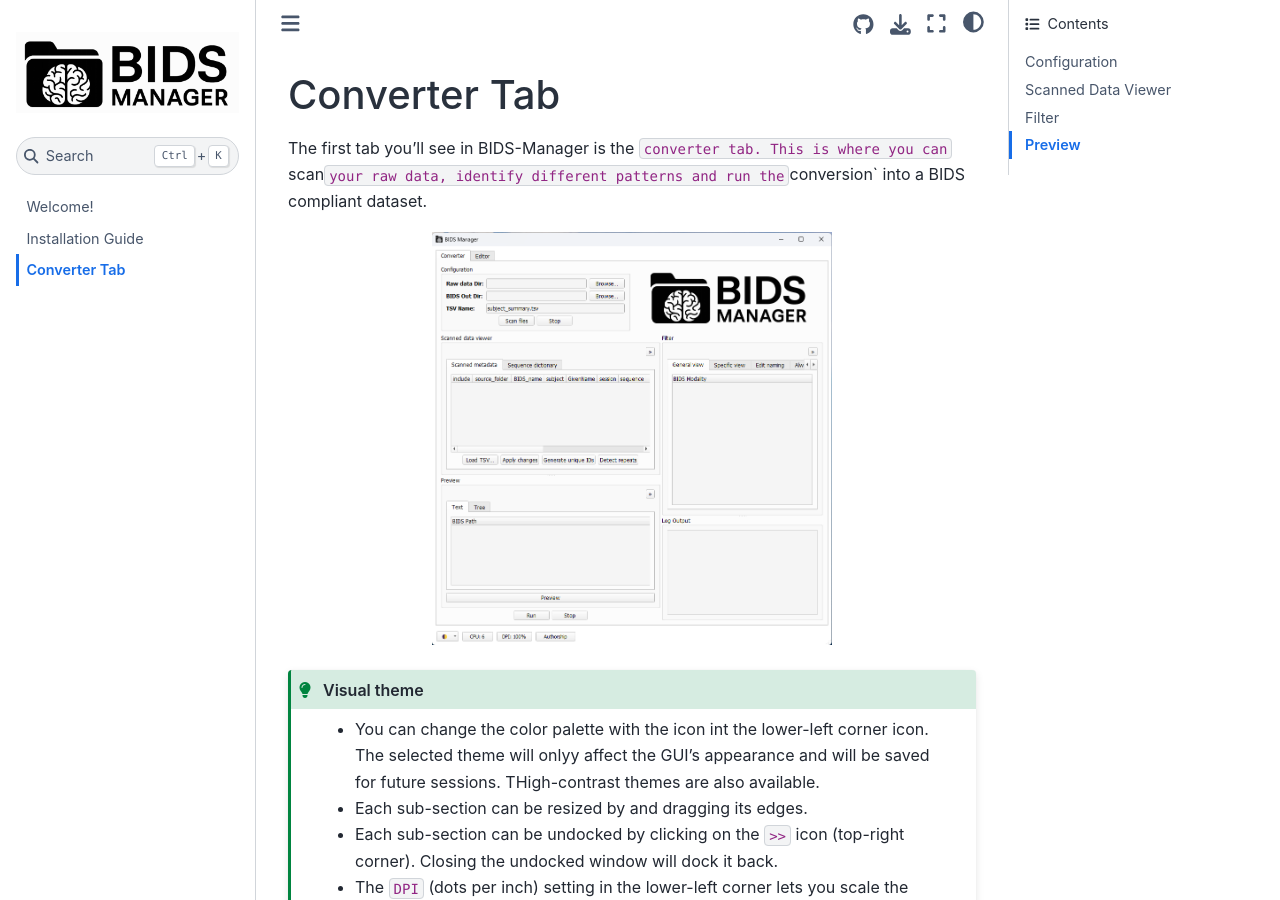
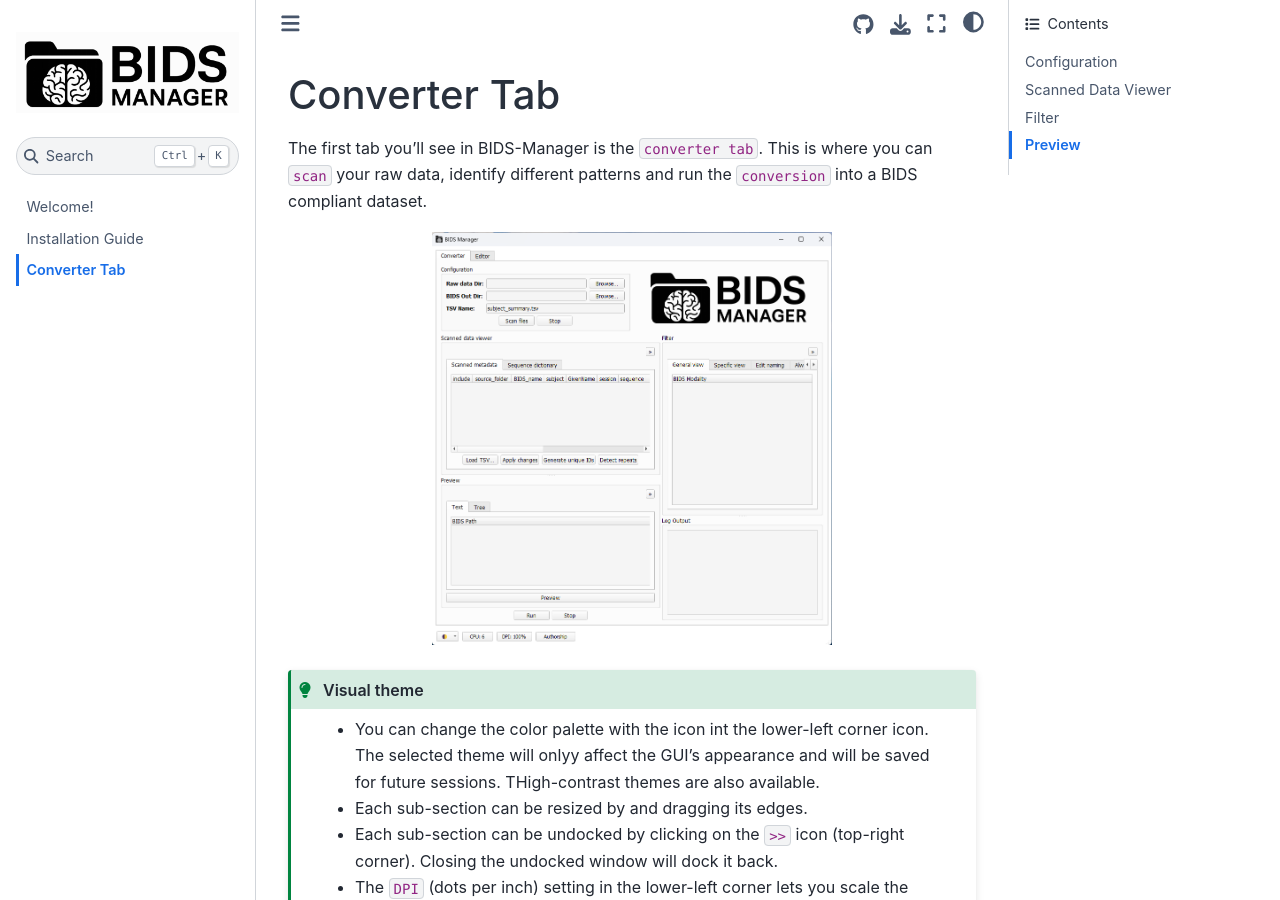
Before and after one commit to alexisbaxman/demo_bids-manager_documentation, a Jupyter Book: the page built from book/converter.md, in a window 1280 px wide and 900 px high. Built offline with Jupyter Book 1.0.4 settings and Sphinx 7.4.7 and the Sphinx Book theme 1.1.4, drawn with Linux system fonts in a browser that asks for light colours.

```diff
--- a/book/converter.md
+++ b/book/converter.md
@@ -1,6 +1,6 @@
 # Converter Tab
 
-The first tab you'll see in BIDS-Manager is the `converter tab. This is where you can `scan` your raw data, identify different patterns and run the `conversion` into a BIDS compliant dataset.
+The first tab you'll see in BIDS-Manager is the `converter tab`. This is where you can `scan` your raw data, identify different patterns and run the `conversion` into a BIDS compliant dataset.
 
 
 <img src="../static/converter/1_general.png" alt="general-gui" width="400px" align="center">
```
